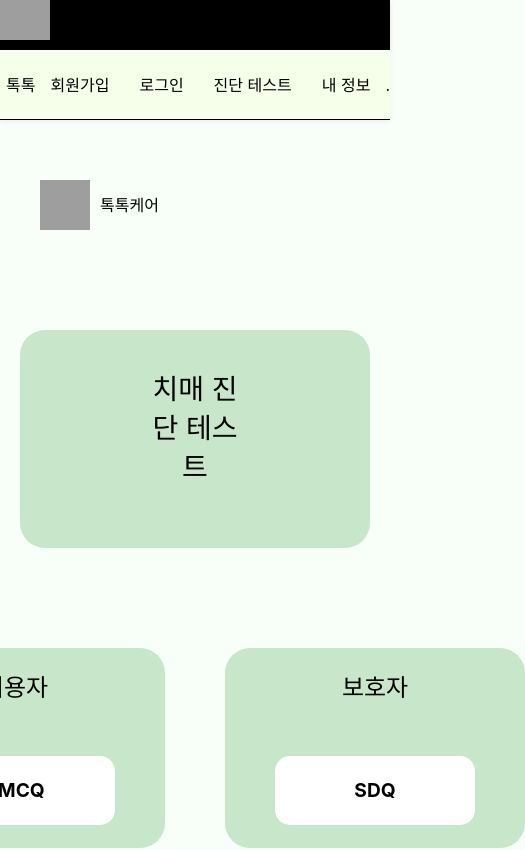
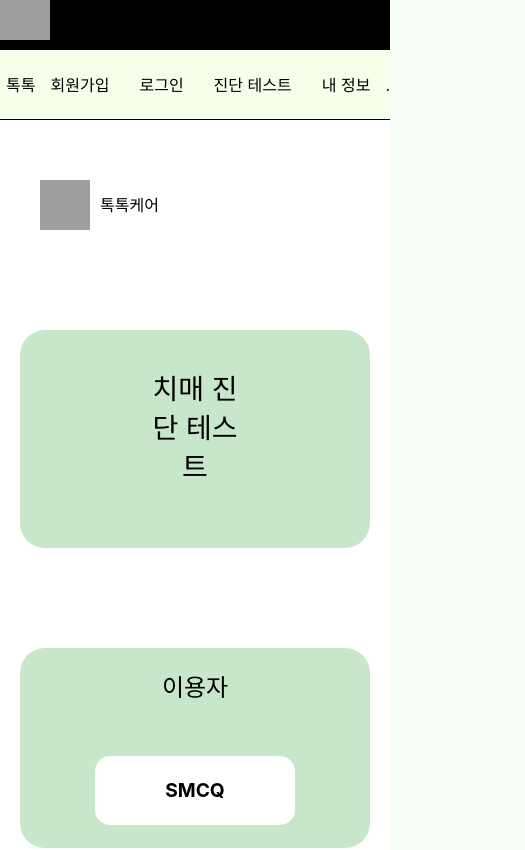
Before and after one commit to yooniqlo-kim/TalkTalkCare, a React (Vite) app in the folder frontend/vite-project/: page /test in a window 390 px wide. Shown: the top 850 px of the page, 525 px wide, since content can reach past the window. Built offline with nearby package versions, Linux system fonts and the light colour scheme; grey boxes are pictures that could not be loaded.

Commit message:
fix:테스트ai분석 결과 확인

```diff
--- a/frontend/vite-project/src/components/layout/SMCQResult.tsx
+++ b/frontend/vite-project/src/components/layout/SMCQResult.tsx
@@ -32,20 +32,31 @@ const Result: React.FC = () => {
         if (!userId) return;
 
         try {
-            const response = await fetch('${BASE_URL}/dementia-test/analysis', {
-                method: 'POST',
-                headers: { 'Content-Type': 'application/json' },
-                body: JSON.stringify({ userId: Number(userId), requestType: 1 })
+            const url = new URL(`${BASE_URL}/dementia-test/analysis`);
+            url.searchParams.append('userId', userId);
+            url.searchParams.append('requestType', '1');
+
+            const response = await fetch(url, {
+                method: 'GET',
+                headers: { 'Content-Type': 'application/json' }
             });
 
             if (!response.ok) throw new Error('분석 데이터를 가져오지 못했습니다.');
 
             const data = await response.json();
-            setAiAnalysis(data.analysisResult);
+            console.log("📌 백엔드 응답:", data); // 🛠 백엔드 응답을 확인하기 위한 로그 추가
+
+            // 응답 구조 확인 후 올바른 데이터 할당
+            if (data?.body) {
+                setAiAnalysis(data.body);  // API 응답 구조에 따라 수정 필요할 수 있음
+            } else {
+                console.error("📌 예상과 다른 응답 구조:", data);
+            }
         } catch (error) {
             console.error(error);
         }
     };
+
 
     useEffect(() => {
         if (isLoggedIn) {
--- a/frontend/vite-project/src/styles/components/test.css
+++ b/frontend/vite-project/src/styles/components/test.css
@@ -1,7 +1,7 @@
 /* 전체 화면 스타일링 */
 body, html {
-    margin: 0;
-    padding: 0;
+    margin: auto;
+    padding: auto;
     width: 100%;
     height: 100%;
     background-color: #f8fff8;  /* 연한 민트색 배경 */
@@ -13,8 +13,10 @@ body, html {
     display: flex;
     flex-direction: column;
     align-items: center;
+    margin: auto;
     padding: 40px 20px;
     box-sizing: border-box;
+    background-color: white;
   }
 
   .logo-section {
@@ -75,3 +77,22 @@ body, html {
   h1, h2, h3 {
     margin: 0;
   }
+
+/* ✅ 버튼 hover 효과 */
+.test-button:hover {
+  background-color: #8BC34A;
+  color: white;
+}
+
+/* ✅ 반응형 처리 */
+@media (max-width: 768px) {
+  .buttons-container {
+      flex-direction: column;
+      gap: 20px;
+  }
+
+  .test-option {
+      width: 100%;
+      max-width: 350px;
+  }
+}
```
Also changed, not shown: frontend/vite-project/package.json (+6 -1 lines), 1 other file (tests, documents, lock files or other folders).
